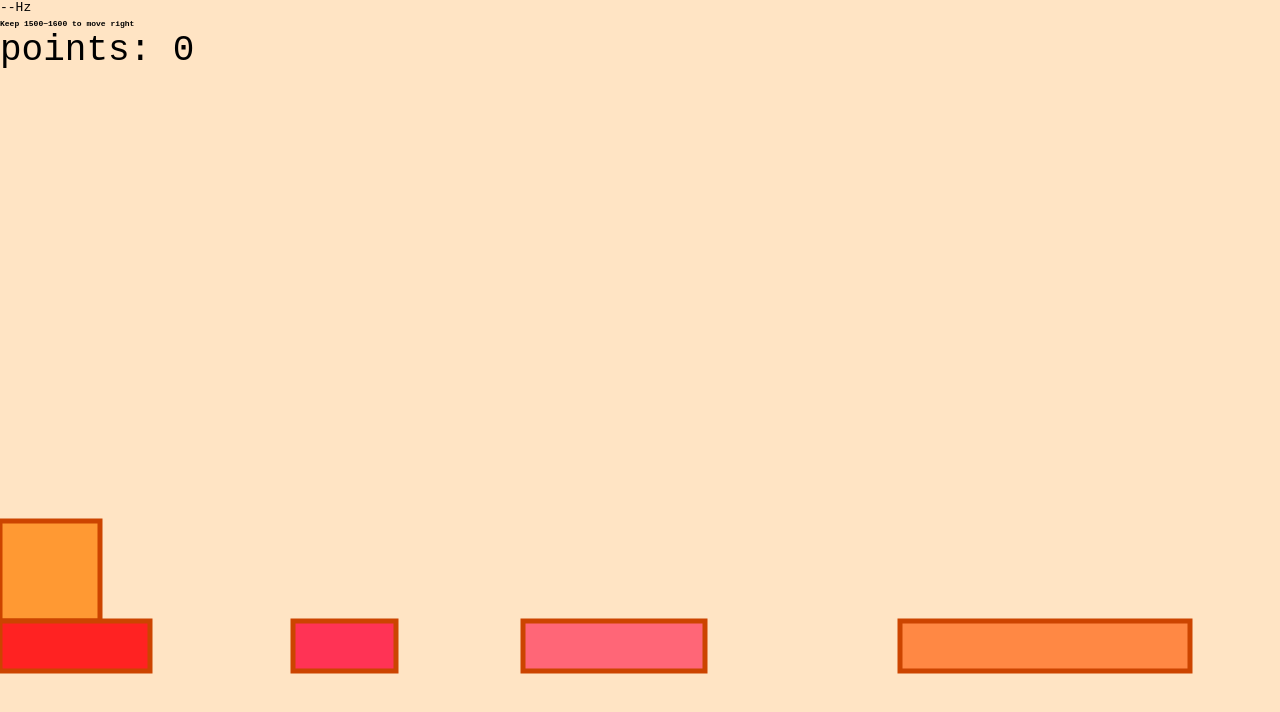
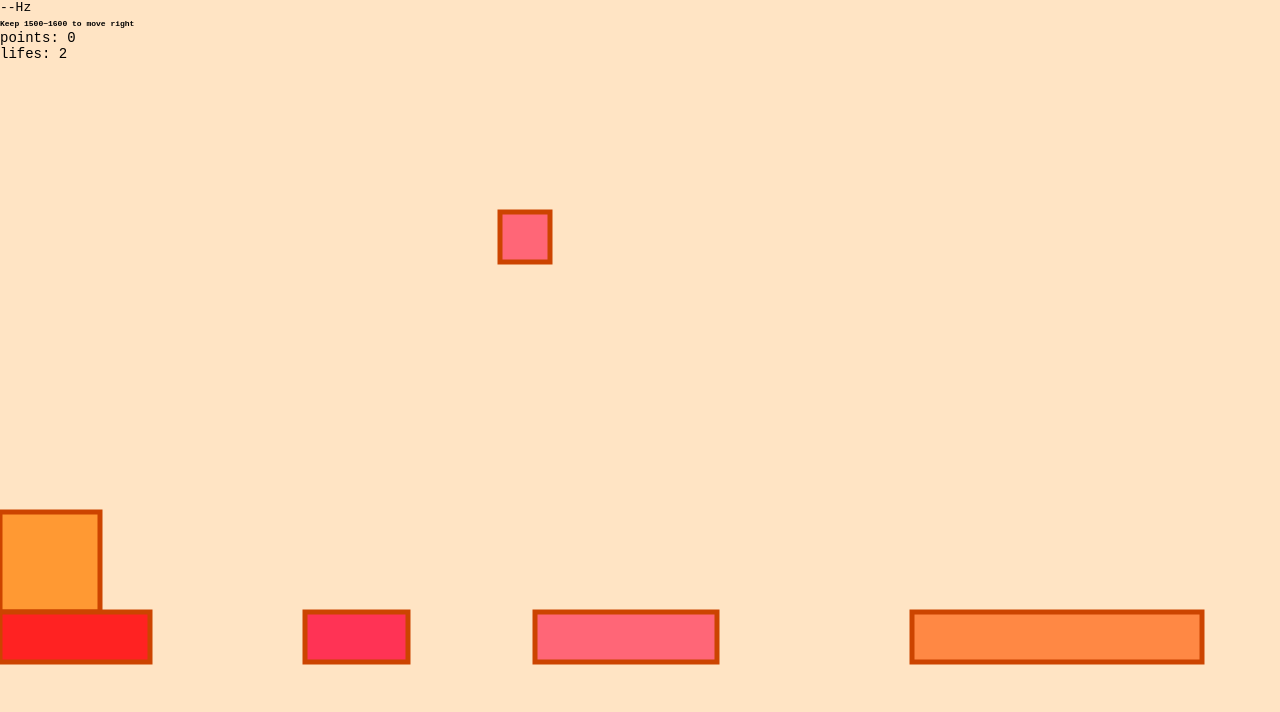
Before and after one commit to SebastianOprzedek/TAI, a website: page game/index.html in a window 1280 px wide. Drawn offline with Linux system fonts and the light colour scheme.

Commit message:
Bonus collision

```diff
--- a/game/css/index.css
+++ b/game/css/index.css
@@ -17,7 +17,11 @@ canvas {
 }
 
 #points{
-    font-size: 36px;
+    font-size: 14px;
+}
+
+#life{
+    font-size: 14px;
 }
 
 .preload{
--- a/game/index.html
+++ b/game/index.html
@@ -22,6 +22,7 @@
     <div class="pitch"><span id="pitch">--</span>Hz</div>
     <b style="font-size: 8px">Keep 1500~1600 to move right</b>
     <div id="points"></div>
+    <div id="life"></div>
 </div>
 
 <!-- The Modal -->
--- a/game/js/game.js
+++ b/game/js/game.js
@@ -6,7 +6,10 @@ const width = window.innerWidth;
 const platformBottomMargin = 200;
 const platformWidth = 250;
 const platformHeight = 50;
+const bonusHeight = 50;
+const bonusBottomMargin = 600;
 const platformYPosition = height - platformHeight - platformBottomMargin;
+const bonusYPosition = height - bonusHeight - bonusBottomMargin;
 const platformGap = 150;
 const squareSize = 100;
 //const numberOfPlatforms = Math.round((width + platformGap) / (platformWidth + platformGap));
@@ -25,13 +28,18 @@ let modal = document.getElementById('myModal');
 let span = document.getElementsByClassName("close")[0];
 
 let scoreElement = document.getElementById('score');
+let lifeElement = document.getElementById("life");
+let lifesCounter = 2;
+document.getElementById("life").innerHTML = "lifes: " + lifesCounter.toString();
 
 voiceVolumeTriggerLevel = 250;
 numberOfSamples = 10;
 xAxisFromStart = 0;
 points = 0;
-listOfPlatforms = new Array();
-sumOfXAxisOfPreviousPlatforms = 0;
+listOfPlatforms = [];
+listOfBonuses = [];
+let sumOfXAxisOfPreviousPlatforms = 0;
+let sumOfAxisOfPreviousBonuses = 0;
 let x = 0;
 let y = 0;
 let moving = false;
@@ -42,6 +50,7 @@ let isScreenLoaded = false;
 loadingScreen();
 initializeCanvas(c);
 createPlatformList();
+createBonusList();
 setInterval(function () {
     refresh();
 }, period);
@@ -67,13 +76,19 @@ function refresh() {
     shouldReset();
     drawRect(context, x, platformYPosition - squareSize - y, squareSize, squareSize, fillColor, strokeSize, strokeColor);
     let sumOfPlatformXAxis = 0;
+    let sumOfBonusXAxis = 500;
     if (x <= borderPlayerShift) {
         //drawImage(context, x, platformYPosition - squareSize - y, squareSize, squareSize, fillColor, strokeSize, strokeColor);
         for (let i = 0; i < listOfPlatforms.length; i++) {
             drawRect(context, sumOfPlatformXAxis, platformYPosition, listOfPlatforms[i].platformWidth, platformHeight, listOfPlatforms[i].color, strokeSize, strokeColor);
             sumOfPlatformXAxis = sumOfPlatformXAxis + listOfPlatforms[i].platformWidth + listOfPlatforms[i].platformGap;
         }
+        for (let j = 0; j < listOfBonuses.length; j++) {
+            drawRect(context, sumOfBonusXAxis, bonusYPosition, listOfBonuses[j].bonusWidth, listOfBonuses[j].bonusHeight, listOfBonuses[j].color, strokeSize, strokeColor);
+            sumOfBonusXAxis = sumOfBonusXAxis + listOfBonuses[j].bonusWidth + listOfBonuses[j].bonusGap;
+        }
         sumOfPlatformXAxis = 0;
+        sumOfBonusXAxis = 0;
     }
     else {
         if (moving) {
@@ -85,6 +100,11 @@ function refresh() {
             drawRect(context, sumOfPlatformXAxis - xAxisFromStart, platformYPosition, listOfPlatforms[i].platformWidth, platformHeight, listOfPlatforms[i].color, strokeSize, strokeColor);
             sumOfPlatformXAxis = sumOfPlatformXAxis + listOfPlatforms[i].platformWidth + listOfPlatforms[i].platformGap;
         }
+        for (let j = 0; j < listOfBonuses.length; j++) {
+            drawRect(context, sumOfBonusXAxis - xAxisFromStart, bonusYPosition, listOfBonuses[j].bonusWidth, listOfBonuses[j].bonusHeight, listOfBonuses[j].color, strokeSize, strokeColor);
+            sumOfBonusXAxis = sumOfBonusXAxis + listOfBonuses[j].bonusWidth + listOfBonuses[j].bonusGap;
+        }
+        sumOfBonusXAxis = 0;
         sumOfPlatformXAxis = 0;
     }
 }
@@ -100,9 +120,20 @@ function getRandomColor() {
 
 function createPlatformList() {
     listOfPlatforms = [
-        {platformGap: getRandomInt(80, 250), platformWidth: getRandomInt(80, 320), color: getRandomColor()},
+        {platformGap: getRandomInt(100, 250), platformWidth: getRandomInt(80, 320), color: getRandomColor()},
     ];
     AddAdditionalPlatforms();
+}
+
+function createBonusList() {
+    listOfBonuses = [{
+        bonusGap: getRandomInt(1000, 2000),
+        bonusWidth: 50,
+        bonusHeight: 50,
+        color: getRandomColor(),
+        bonusYPos: height - bonusHeight - getRandomInt(500, 800)
+    }];
+    AddAdditionalBonuses();
 }
 
 function AddAdditionalPlatforms() {
@@ -111,6 +142,18 @@ function AddAdditionalPlatforms() {
             platformGap: getRandomInt(80, 250),
             platformWidth: getRandomInt(80, 320),
             color: getRandomColor()
+        })
+    }
+}
+
+function AddAdditionalBonuses() {
+    for (let i = 0; i < 8; i++) {
+        listOfBonuses.push({
+            bonusGap: getRandomInt(1000, 2000),
+            bonusWidth: 50,
+            bonusHeight: 50,
+            color: getRandomColor(),
+            bonusYPos: height - bonusHeight - getRandomInt(500, 800)
         })
     }
 }
@@ -124,10 +167,16 @@ function shouldReset() {
         y--;
         if ((y + platformHeight + squareSize) < -platformBottomMargin) {
             //alert("You are dead! Your score: " + points);
-            scoreElement.innerText = points.toString();
-            modal.style.display = "block";
-            isModalClosed = false;
-            resetGame();
+            if (lifesCounter < 1) {
+                scoreElement.innerText = points.toString();
+                modal.style.display = "block";
+                isModalClosed = false;
+                resetGame();
+            }
+            else {
+                triggerLifeLost();
+                over = false;
+            }
         }
     }
 }
@@ -139,17 +188,27 @@ function resetGame() {
     over = false;
     xAxisFromStart = 0;
     listOfPlatforms = [];
+    listOfBonuses = [];
     createPlatformList();
+    createBonusList();
+}
+
+function triggerLifeLost() {
+    document.getElementById("life").innerHTML = "lifes: " + lifesCounter.toString();
+    y = height;
 }
 
 function checkIfOver() {
-    if (y < 0)
+    if (y < 0) {
+        lifesCounter--;
         over = true;
+    }
 }
 
 function calculatePositions() {
     if (moving)
         x = x + moveValue;
+        console.log(x);
     if (isJumpTriggered() && isModalClosed)
         jump();
     if (isMovingTriggered() && isModalClosed)
@@ -160,6 +219,31 @@ function calculatePositions() {
         x = 0;
     if (y > 0 || !isOnPlatform())
         y--;
+    collidedWithBonus();
+}
+
+function collidedWithBonus() {
+    sumOfAxisOfPreviousBonuses = 0;
+    for (let i = 0; i < listOfBonuses.length; i++) {
+        let bonusPosition = sumOfAxisOfPreviousBonuses;
+        sumOfAxisOfPreviousBonuses = bonusPosition + (listOfBonuses[i].bonusWidth + listOfBonuses[i].bonusGap);
+        let squareX = x + (squareSize/2);
+        let squareY = y + (squareSize/2);
+        let bonusX = bonusPosition + listOfBonuses[i].bonusWidth/2 - xAxisFromStart + 500;
+        let bonusY = bonusYPosition + 400 - listOfBonuses[i].bonusHeight/2 - platformHeight - bonusHeight;
+        let pointsRange = Math.sqrt(Math.pow((squareX - bonusX), 2) + Math.pow((squareY - bonusY), 2));
+
+        if (pointsRange < (squareSize/2 + listOfBonuses[i].bonusWidth/2)) {
+            if(listOfBonuses[i].bonusHeight == 0)
+                break;
+            lifesCounter++;
+            document.getElementById("life").innerHTML = "lifes: " + lifesCounter;
+            if (listOfBonuses.length < i + 10) {
+                AddAdditionalBonuses();
+            }
+            listOfBonuses[i].bonusHeight = 0;
+        }
+    }
 }
 
 function isOnPlatform() {
@@ -272,4 +356,4 @@ function loadingScreen() {
             }
         }
     }
-};
+}
```
